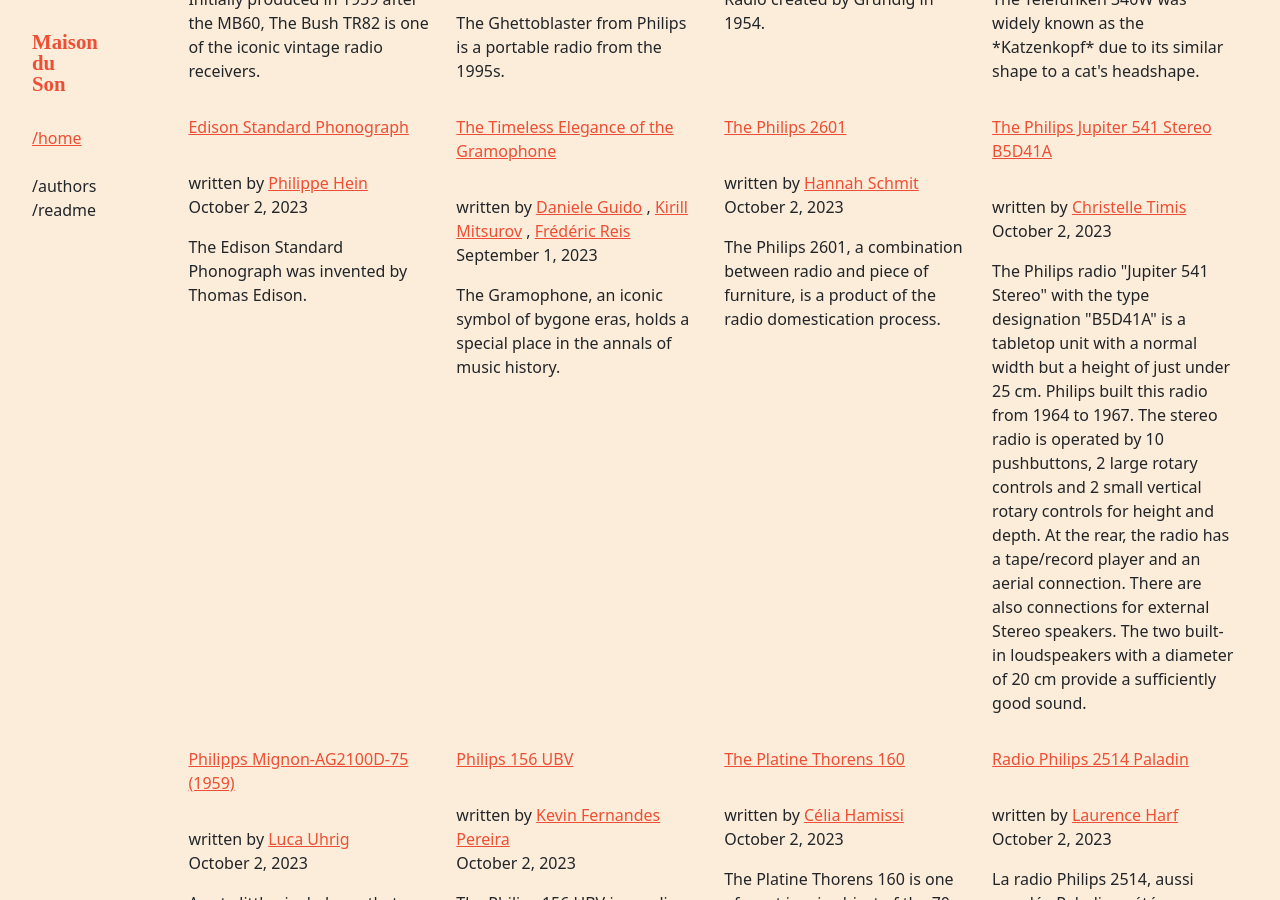
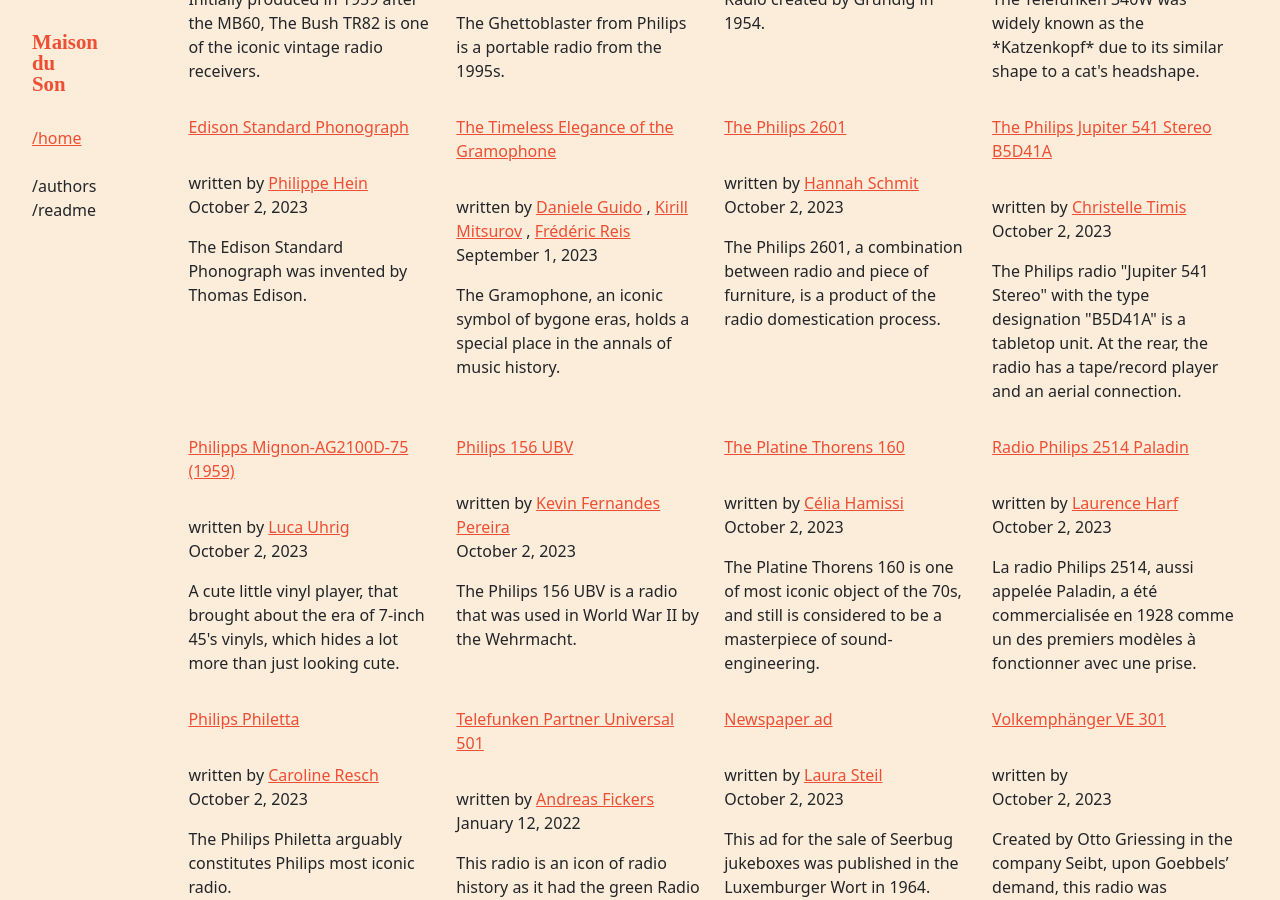
Before and after one commit to C2DH/maison-du-son, a Jekyll site: the page built from index.md, in a window 1280 px wide and 900 px high, scrolled down 381 px. Built offline with Jekyll 4.4.1, drawn with Linux system fonts in a browser that asks for light colours; some web fonts are replaced.

Commit message:
Update philips-jupiter-541-stereo-b5d41a.md

```diff
--- a/_objects/philips-jupiter-541-stereo-b5d41a.md
+++ b/_objects/philips-jupiter-541-stereo-b5d41a.md
@@ -1,6 +1,6 @@
 ---
 title: The Philips Jupiter 541 Stereo B5D41A
-abstract: The Philips radio "Jupiter 541 Stereo" with the type designation "B5D41A" is a tabletop unit with a normal width but a height of just under 25 cm. Philips built this radio from 1964 to 1967. The stereo radio is operated by 10 pushbuttons, 2 large rotary controls and 2 small vertical rotary controls for height and depth. At the rear, the radio has a tape/record player and an aerial connection. There are also connections for external Stereo speakers. The two built-in loudspeakers with a diameter of 20 cm provide a sufficiently good sound.
+abstract: The Philips radio "Jupiter 541 Stereo" with the type designation "B5D41A" is a tabletop unit. At the rear, the radio has a tape/record player and an aerial connection.
 authors:
   - christelle-timis
 
```
